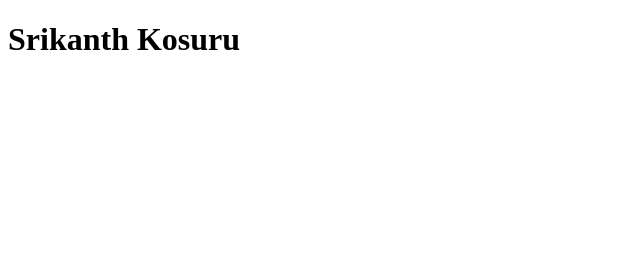
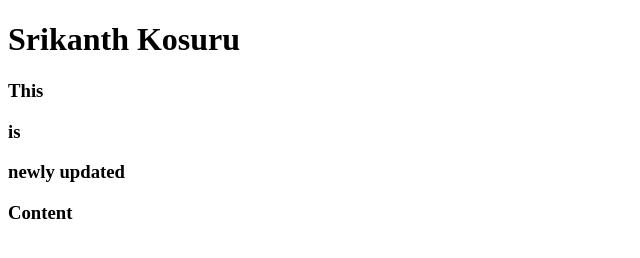
Before and after one commit to SrikanthKosuru/demo, a plain HTML site: page index.html in a window 1280 px wide. Shown: the whole page, without its empty margins (0-640 px from the left). Drawn offline with Linux system fonts and the light colour scheme.

Commit message:
This is another commit

```diff
--- a/index.html
+++ b/index.html
@@ -5,5 +5,9 @@
 </head>
 <body>
 <h1>Srikanth Kosuru</h1>
+<h3>This </h3>
+<h3>is </h3>
+<h3>newly updated </h3>
+<h3>Content</h3>
 </body>
 </html>
```
